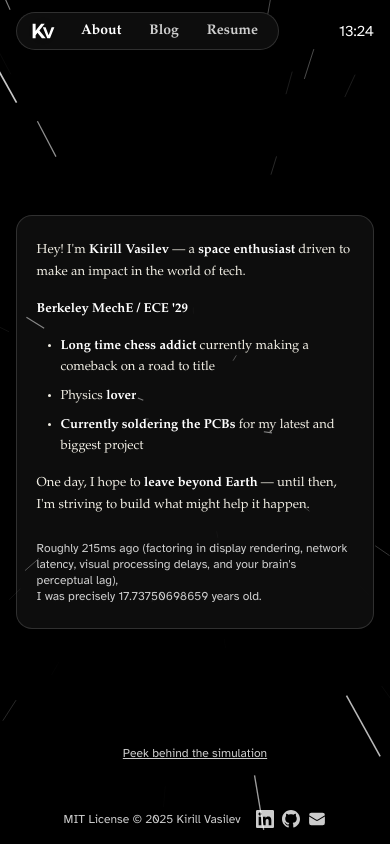
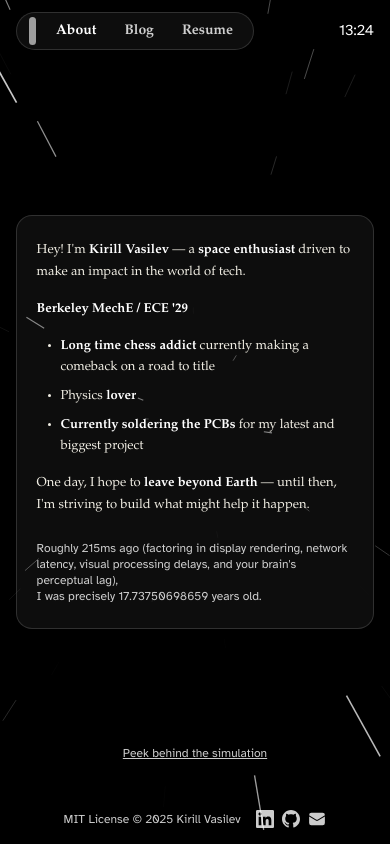
Before and after one commit to kirushavasilev/kvasilev_tech, a React (Vite) app: page / in a window 390 px wide. Built offline with nearby package versions, Linux system fonts and the light colour scheme; grey boxes are pictures that could not be loaded; a web font is replaced by a local one.

Commit message:
perf: optimize website performance

```diff
--- a/index.html
+++ b/index.html
@@ -3,6 +3,10 @@
   <head>
     <meta charset="UTF-8" />
     <meta name="viewport" content="width=device-width, initial-scale=1.0" />
+
+    <!-- Resource hints -->
+    <link rel="preconnect" href="https://kvasilev.tech">
+    <link rel="dns-prefetch" href="https://kvasilev.tech">
 
     <!-- Primary Meta Tags -->
     <title>Kirill Vasilev - Space Enthusiast & Berkeley MechE/ECE Student</title>
@@ -27,9 +31,9 @@
 
     <!-- Favicon -->
     <link rel="icon" type="image/svg+xml" href="/assets/logo.svg" />
-    <link rel="icon" type="image/png" href="/assets/logo.svg" />
 
-    <!-- Preload critical fonts -->
+    <!-- Preload critical assets -->
+    <link rel="preload" href="/assets/logo.svg" as="image" type="image/svg+xml">
     <link
       rel="preload"
       href="/assets/fonts/Atkinson-Hyperlegible-Regular.woff2"
@@ -38,9 +42,12 @@
       crossorigin="anonymous"
     />
 
+    <!-- Critical CSS -->
     <style>
       body {
         margin: 0;
+        background-color: rgb(29, 29, 29);
+        color: rgb(255, 255, 255);
       }
       /* Only apply background to blog pages */
       body[data-page="blog"] {
@@ -53,6 +60,16 @@
       }
       .fonts-loaded {
         font-family: 'Atkinson', system-ui, -apple-system, BlinkMacSystemFont, 'Segoe UI', Roboto, Oxygen, Ubuntu, Cantarell, 'Open Sans', 'Helvetica Neue', sans-serif;
+      }
+
+      /* Critical layout styles */
+      .nav-container {
+        position: fixed;
+        top: 0;
+        left: 0;
+        right: 0;
+        height: 64px;
+        z-index: 20;
       }
     </style>
 
--- a/src/components/Layout.jsx
+++ b/src/components/Layout.jsx
@@ -8,17 +8,38 @@ dayjs.extend(utc);
 
 function useMilanTime() {
   const [date, setDate] = React.useState(() => dayjs().utc().add(2, 'hour')); // UTC+2 for Milan time
+  const timeoutRef = React.useRef();
 
   React.useEffect(() => {
-    // Update immediately
+    // Update immediately to sync with the current minute
+    const now = dayjs().utc().add(2, 'hour');
+    setDate(now);
+
+    // Calculate delay until the next minute
+    const msUntilNextMinute = (60 - now.second()) * 1000 - now.millisecond();
+
+    // Set initial timeout to sync with minute boundary
+    const initialTimeout = setTimeout(() => {
       setDate(dayjs().utc().add(2, 'hour'));
 
-    // Then update every second
+      // Then update every minute
       const id = setInterval(() => {
         setDate(dayjs().utc().add(2, 'hour'));
-    }, 1000);
+      }, 60000); // 60 seconds
 
-    return () => clearInterval(id);
+      // Store interval ID for cleanup
+      timeoutRef.current = id;
+    }, msUntilNextMinute);
+
+    // Store initial timeout ID for cleanup
+    timeoutRef.current = initialTimeout;
+
+    return () => {
+      if (timeoutRef.current) {
+        clearTimeout(timeoutRef.current);
+        clearInterval(timeoutRef.current);
+      }
+    };
   }, []);
 
   return date;
@@ -43,17 +64,23 @@ function Navbar() {
   return (
     <nav className="w-full flex flex-col items-center py-3 px-4 bg-transparent fixed top-0 left-0 z-20">
       <div className="w-full max-w-6xl flex sm:justify-center justify-between items-center relative">
-        <div className="absolute left-0 hidden sm:block">
+        <div className="absolute left-0 hidden sm:block min-w-[200px] h-[24px]">
           <TimeDisplay />
         </div>
 
         <div className="flex gap-3 sm:gap-4 rounded-full bg-space-card border border-space-border px-3 sm:px-4 py-1 shadow items-center">
+          <picture>
+            <source srcSet="/assets/logo.webp" type="image/webp" />
             <img
               src="/assets/logo.svg"
               alt="KV Logo"
-            className="w-7 sm:w-8 h-7 sm:h-8 mr-1 sm:mr-2"
-            style={{ borderRadius: '50%' }}
+              width="32"
+              height="32"
+              className="w-7 sm:w-8 h-7 sm:h-8 mr-1 sm:mr-2 rounded-full"
+              loading="eager"
+              decoding="sync"
             />
+          </picture>
           <Link
             to="/"
             className={getLinkClass('/')}
@@ -76,7 +103,7 @@ function Navbar() {
           </a>
         </div>
 
-        <div className="sm:hidden">
+        <div className="sm:hidden min-w-[120px] h-[24px] flex justify-end">
           <Tooltip
             content={isSleeping ? "This is Kirill's time. He is somewhere in Europe.. Kirill is likely sleeping.." : "This is Kirill's time. He is somewhere in Europe, probably locked in"}
             className="whitespace-nowrap"
--- a/tailwind.config.js
+++ b/tailwind.config.js
@@ -3,6 +3,14 @@ export default {
   content: [
     './index.html',
     './src/**/*.{js,jsx,ts,tsx}',
+  ],
+  safelist: [
+    'font-atkinson',
+    'font-palatino',
+    'text-space-accent',
+    'text-white/80',
+    'bg-space-card',
+    'border-space-border'
   ],
   theme: {
     extend: {
```
Also changed, not shown: public/assets/fonts/Atkinson-Hyperlegible-Regular.woff2 (added). Lines whose indentation alone changed are shown as unchanged.
